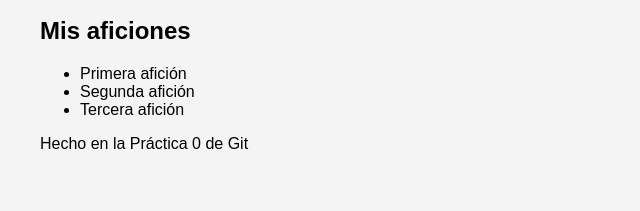
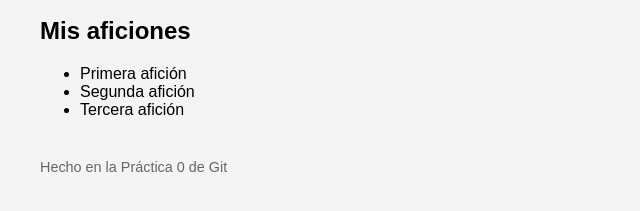
Before and after one commit to Danielcalce/MI-PRIMER-REPO, a plain HTML site: page index.html in a window 1280 px wide. Shown: the part 119-330 px from the top of the page, without its empty margins (0-640 px from the left). Drawn offline with Linux system fonts and the light colour scheme.

Commit message:
Da estilo al pie de pagina

```diff
--- a/estilos.css
+++ b/estilos.css
@@ -7,3 +7,9 @@ body {
 h1 {
   color: #2a5db0;
 }
+
+footer {
+  margin-top: 40px;
+  color: #666666;
+  font-size: 0.9em;
+}
```
